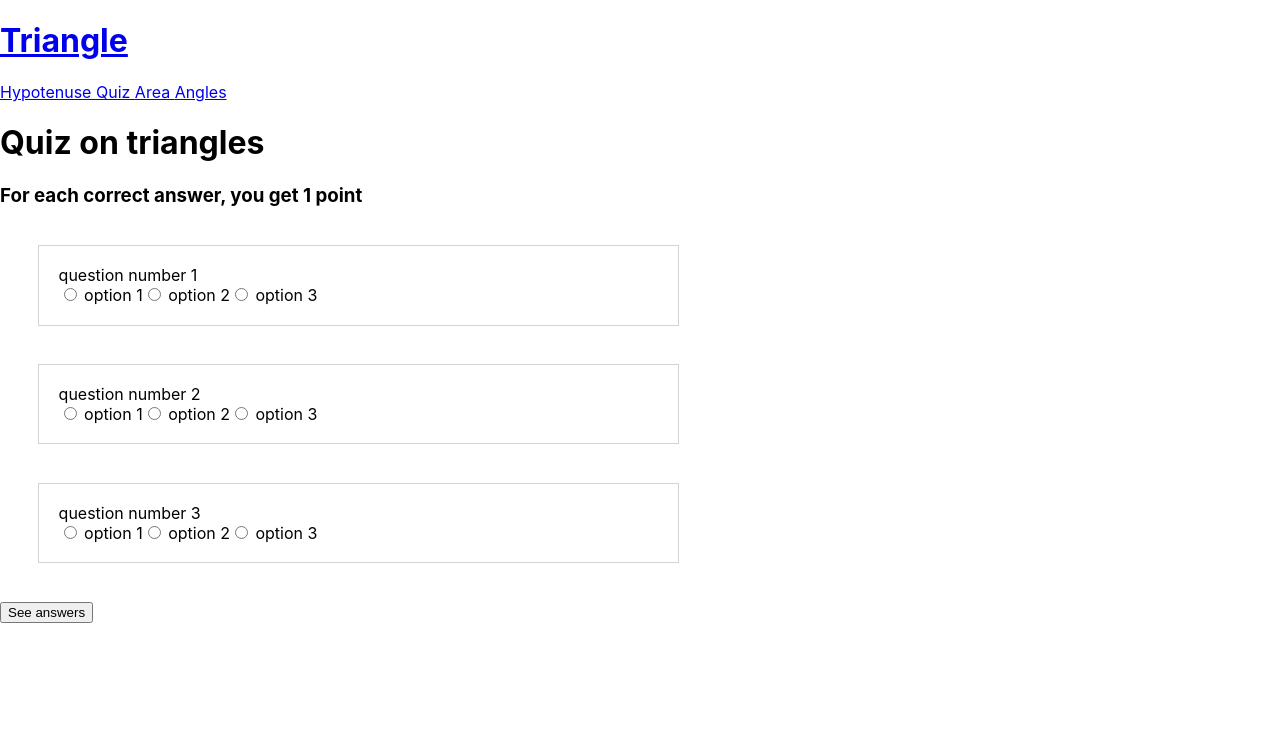
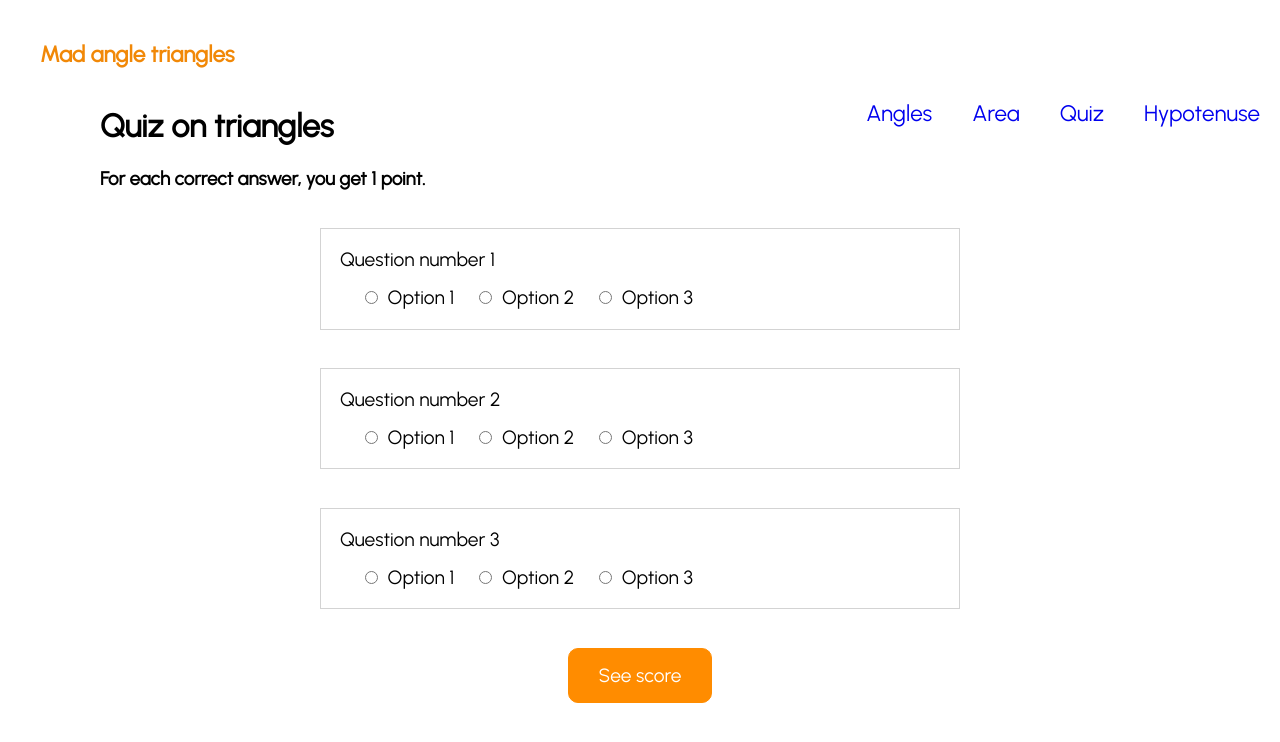
Before and after one commit to shivanigangadharan/triangles, a React (Create React App) app: page /quiz in a window 1280 px wide. Shown: the top 742 px of the page. Built offline with nearby package versions, Linux system fonts and the light colour scheme.

Commit message:
style: quiz page css done

```diff
--- /dev/null
+++ b/src/components/navbar.css
@@ -0,0 +1,20 @@
+.navbar{
+    display: inline;
+    font-family: 'Urbanist', sans-serif;
+    background: none;
+}
+.brand{
+    color: rgb(241, 136, 7);
+    padding: 10px 0px 0px 40px;
+    font-size: 1.4rem;
+    font-weight: bold;
+    text-decoration: none;
+}
+.links{
+    float: right;
+    text-decoration: none;
+    font-size: 1.4rem;
+    right: 0;
+    margin: 0px 20px 0px 20px;
+
+}
--- a/src/components/navbar.js
+++ b/src/components/navbar.js
@@ -1,36 +1,25 @@
 import React from 'react';
 import { Link } from 'react-router-dom';
-import styled from 'styled-components';
-
-const Main = styled.div`
-// box-shadow: 1px 1px 3px 1px lightgrey;
-    display: flex;
-`
-const Brand = styled.h1`
-
-`
-const Links = styled.div`
-float: right;
-`
+import './navbar.css';
 
 function Navbar() {
     return (
-        <Main>
+        <div className="navbar">
 
-            <Links>
-                <Link to="/">
-                    <Brand>
-                        Triangle
-            </Brand>
+            <div>
+                <Link to="/" style={{ 'textDecoration': 'none' }}>
+                    <p className="brand"> Mad angle triangles </p>
                 </Link>
-                <Link to="/hypotenuse"> Hypotenuse </Link>
-                <Link to="/quiz"> Quiz </Link>
-                <Link to="/area"> Area </Link>
-                <Link to="/angles"> Angles </Link>
+            </div>
+            <div>
+                <Link to="/hypotenuse" className="links"> Hypotenuse </Link>
+                <Link className="links" to="/quiz"> Quiz </Link>
+                <Link className="links" to="/area"> Area </Link>
+                <Link className="links" to="/angles"> Angles </Link>
+            </div>
 
 
-            </Links>
-        </Main>
+        </div>
     );
 }
 
--- a/src/data.js
+++ b/src/data.js
@@ -1,26 +1,26 @@
 const qna = [
     {
-        q: 'question number 1',
-        o1: 'option 1',
-        o2: 'option 2',
-        o3: 'option 3',
-        a: 'option 2',
+        q: 'Question number 1',
+        o1: 'Option 1',
+        o2: 'Option 2',
+        o3: 'Option 3',
+        a: 'Option 2',
         id: 0,
     },
     {
-        q: 'question number 2',
-        o1: 'option 1',
-        o2: 'option 2',
-        o3: 'option 3',
-        a: 'option 3',
+        q: 'Question number 2',
+        o1: 'Option 1',
+        o2: 'Option 2',
+        o3: 'Option 3',
+        a: 'Option 3',
         id: 1
     },
     {
-        q: 'question number 3',
-        o1: 'option 1',
-        o2: 'option 2',
-        o3: 'option 3',
-        a: 'option 1',
+        q: 'Question number 3',
+        o1: 'Option 1',
+        o2: 'Option 2',
+        o3: 'Option 3',
+        a: 'Option 1',
         id: 2
     },
 
--- a/src/pages/quiz/quiz.css
+++ b/src/pages/quiz/quiz.css
@@ -0,0 +1,33 @@
+#headings{
+    margin: 30px 0px 20px 100px;
+}
+
+.question{
+    border: 1px solid lightgrey;
+    padding: 1.5%;
+    width: 600px;
+    margin: 3%;
+    text-align: left;
+    font-size: 1.2rem;
+}
+.mainQuiz{
+    font-family: 'Urbanist', sans-serif;
+}
+.options{
+    margin: 20px 5px 0px 25px;
+}
+#submit{
+    padding: 15px 30px 15px 30px;
+    background: darkorange;
+    color: white;
+    border: 1px solid darkorange;
+    border-radius: 10px;
+    font-size: 1.2rem;
+    font-family: 'Urbanist', sans-serif;
+    font-weight: 500;
+    outline: none;
+}
+#submit:hover{
+    background: orange;
+    transition-duration: 0.5s;
+}
--- a/src/pages/quiz/quiz.js
+++ b/src/pages/quiz/quiz.js
@@ -2,13 +2,7 @@ import React, { useState } from 'react';
 import Navbar from '../../components/navbar';
 import styled from 'styled-components';
 import qna from '../../data';
-
-const Question = styled.div`
-    border: 1px solid lightgrey;
-    padding: 1.5%;
-    width: 600px;
-    margin: 3%;
-`
+import './quiz.css';
 
 function Quiz() {
 
@@ -40,29 +34,32 @@ function Quiz() {
         setShowScore(false);
     }
     return (
-        <div>
+        <div className="mainQuiz">
             <Navbar />
+            <div id="headings">
                 <h1> Quiz on triangles</h1>
-            <h3> For each correct answer, you get 1 point </h3>
+                <h3> For each correct answer, you get 1 point. </h3>
+            </div>
+            <center>
                 <form onSubmit={handleSubmit}>
 
                     {
                         qna.map((e) => {
                             return (
-                            <Question key={e.id}>
+                                <div className="question" key={e.id}>
                                     {e.q} <br />
-                                <input name={e.id} value={e.o1} onClick={(p) => handleClick(p, e)} type="radio" /> {e.o1}
-                                <input name={e.id} value={e.o2} onClick={(p) => handleClick(p, e)} type="radio" /> {e.o2}
-                                <input name={e.id} value={e.o3} onClick={(p) => handleClick(p, e)} type="radio" /> {e.o3}
-                            </Question>
+                                    <input className="options" name={e.id} value={e.o1} onClick={(p) => handleClick(p, e)} type="radio" /> {e.o1}
+                                    <input className="options" name={e.id} value={e.o2} onClick={(p) => handleClick(p, e)} type="radio" /> {e.o2}
+                                    <input className="options" name={e.id} value={e.o3} onClick={(p) => handleClick(p, e)} type="radio" /> {e.o3}
+                                </div>
                             )
                         })
                     }
-                <button type="submit"> See answers </button>
+                    <button id="submit" type="submit"> See score </button>
                     <div hidden={showScore}>
-                    <h1> Score : {final} </h1>
+                        <p> Score : {final} </p>
                     </div>
-            </form>
+                </form></center>
         </div>
     );
 }
```
Also changed, not shown: src/components/footer.css (added). Lines whose indentation alone changed are shown as unchanged.
